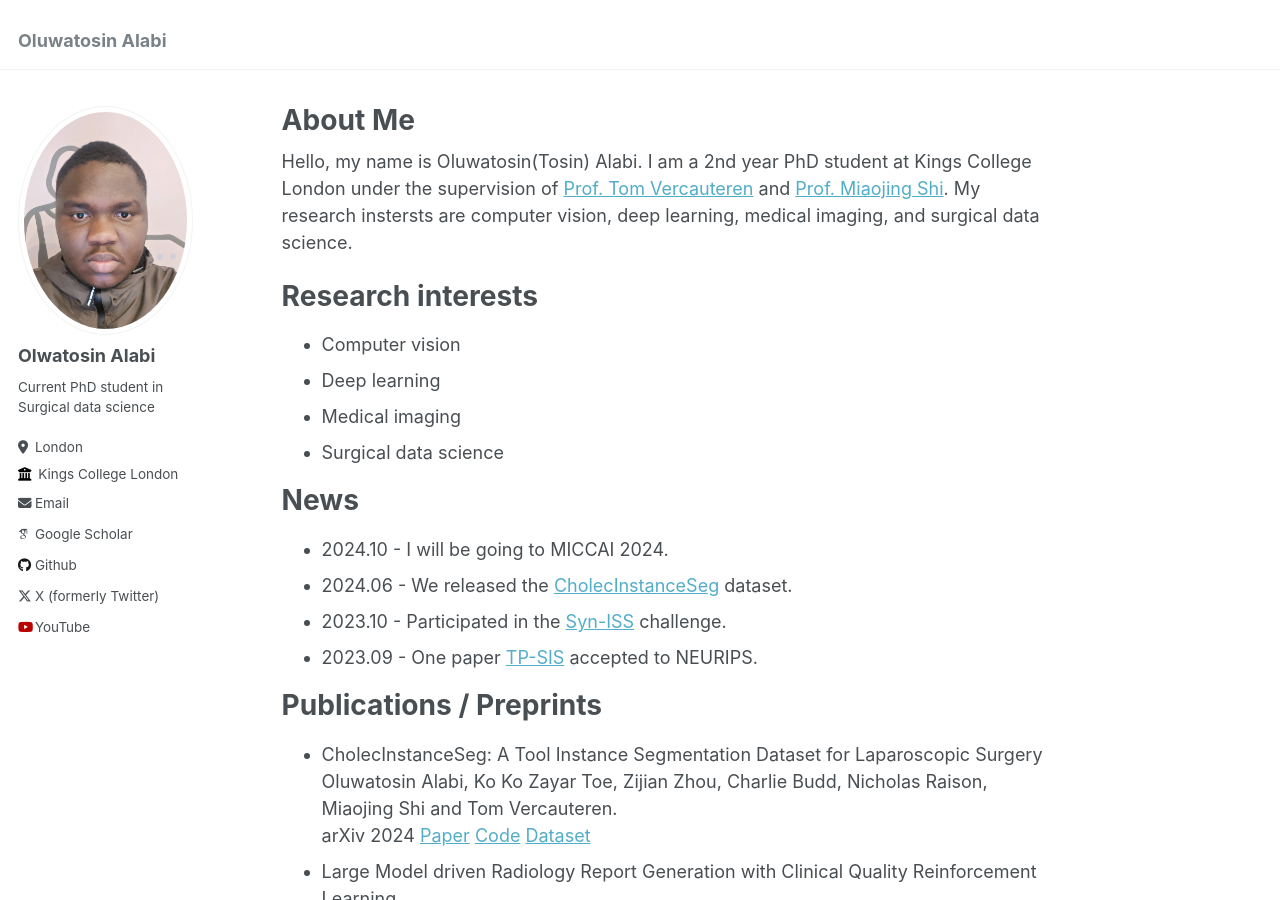
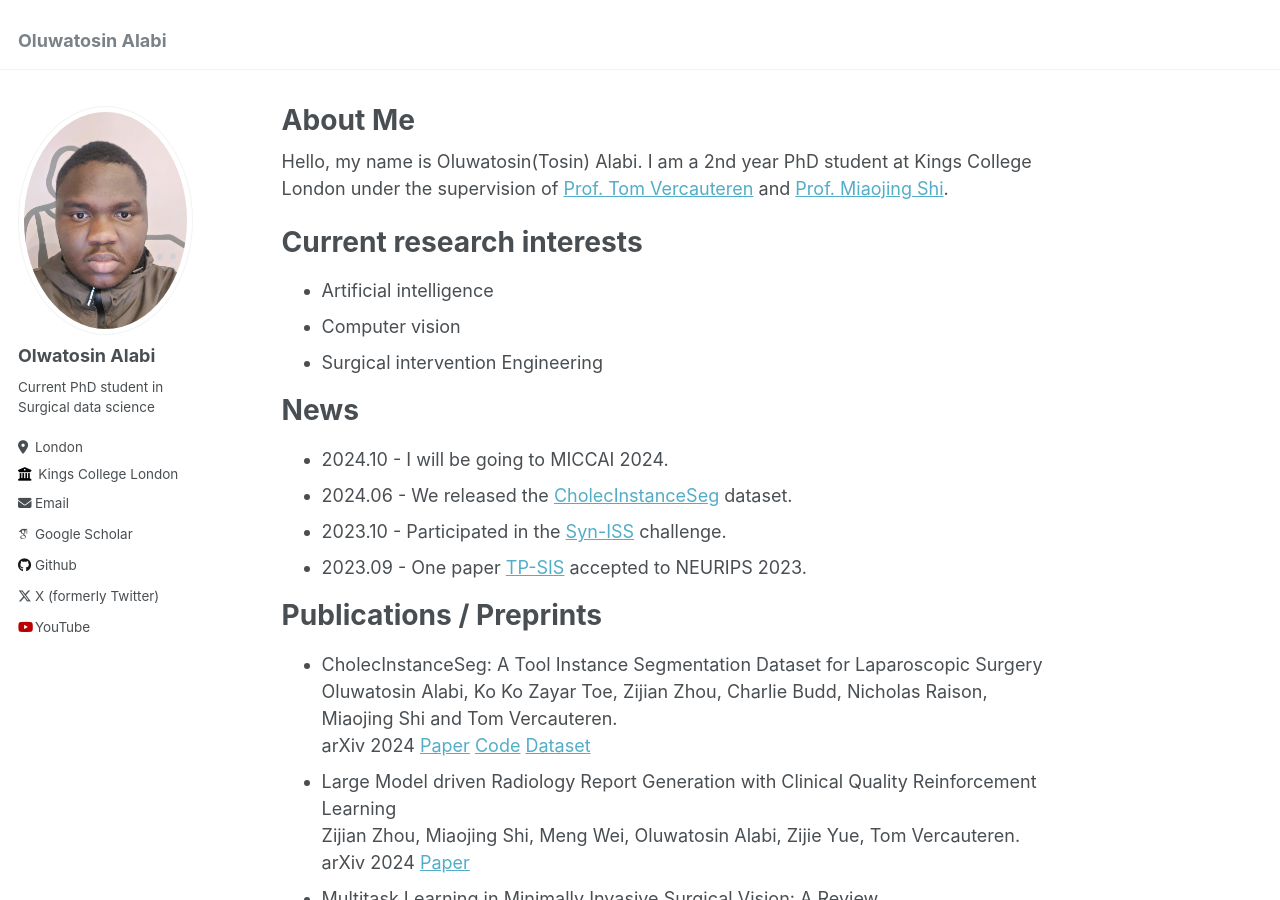
Before and after one commit to labdeeman7/labdeeman7.github.io, a Jekyll site: the page built from _pages/about.md, in a window 1280 px wide and 900 px high. Built offline with Jekyll 4.4.1, drawn with Linux system fonts in a browser that asks for light colours; some web fonts are replaced; some of the changed text lies outside the part shown.

Commit message:
corrections

```diff
--- a/_pages/about.md
+++ b/_pages/about.md
@@ -7,21 +7,20 @@ redirect_from:
   - /about.html
 ---
 
-Hello, my name is Oluwatosin(Tosin) Alabi. I am a 2nd year PhD student at Kings College London under the supervision of [Prof. Tom Vercauteren](https://sites.google.com/site/tomvercauteren/) and [Prof. Miaojing Shi](https://sites.google.com/site/miaojingshi). My research instersts are computer vision, deep learning, medical imaging, and surgical data science.
+Hello, my name is Oluwatosin(Tosin) Alabi. I am a 2nd year PhD student at Kings College London under the supervision of [Prof. Tom Vercauteren](https://sites.google.com/site/tomvercauteren/) and [Prof. Miaojing Shi](https://sites.google.com/site/miaojingshi).
 
-Research interests
+Current research interests
 ======
+* Artificial intelligence
 * Computer vision
-* Deep learning
-* Medical imaging
-* Surgical data science
+* Surgical intervention Engineering
 
 News
 ======
 * 2024.10 - I will be going to MICCAI 2024.
 * 2024.06 - We released the [CholecInstanceSeg](https://www.synapse.org/Synapse:syn60239970/wiki/628710) dataset.
 * 2023.10 - Participated in the [Syn-ISS](https://www.synapse.org/Synapse:syn50908388/wiki/620516) challenge.
-* 2023.09 - One paper [TP-SIS](https://arxiv.org/abs/2306.09244) accepted to NEURIPS.
+* 2023.09 - One paper [TP-SIS](https://arxiv.org/abs/2306.09244) accepted to NEURIPS 2023.
 
 
 Publications / Preprints
```
Also changed, not shown: other parts of _pages/about.md (+1 -1 lines).
